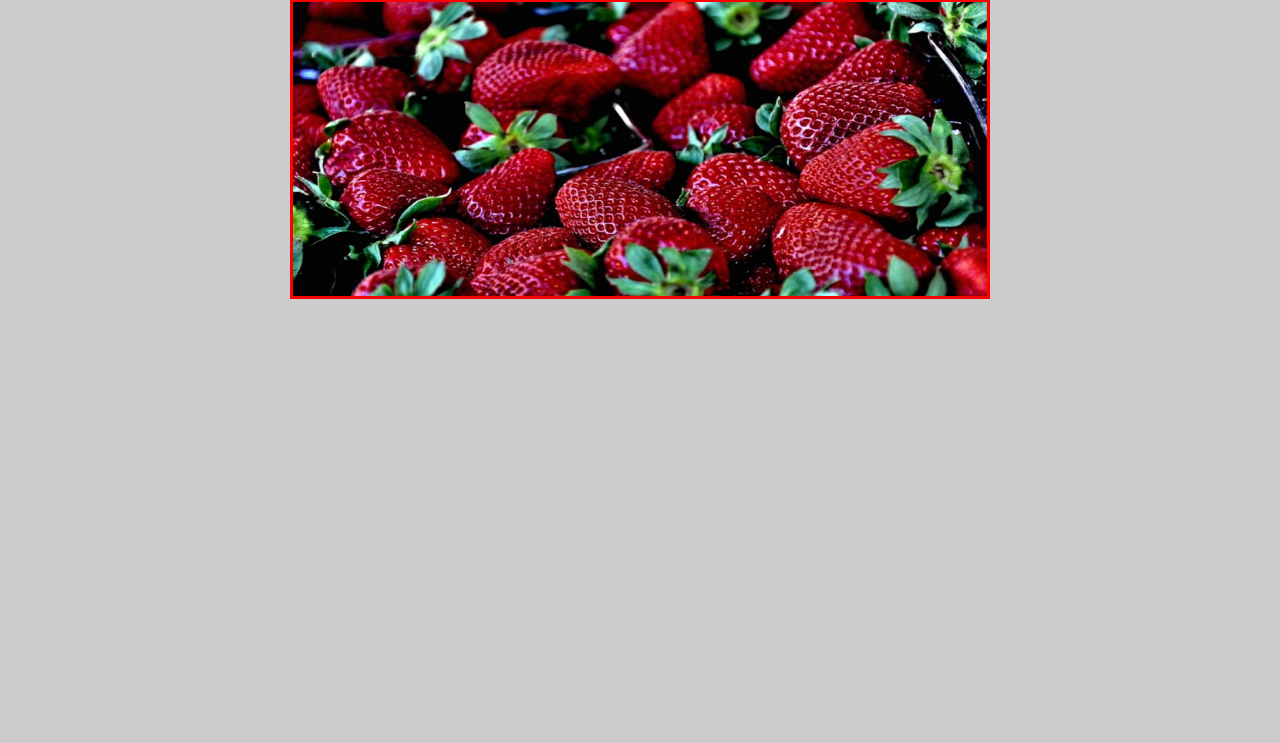
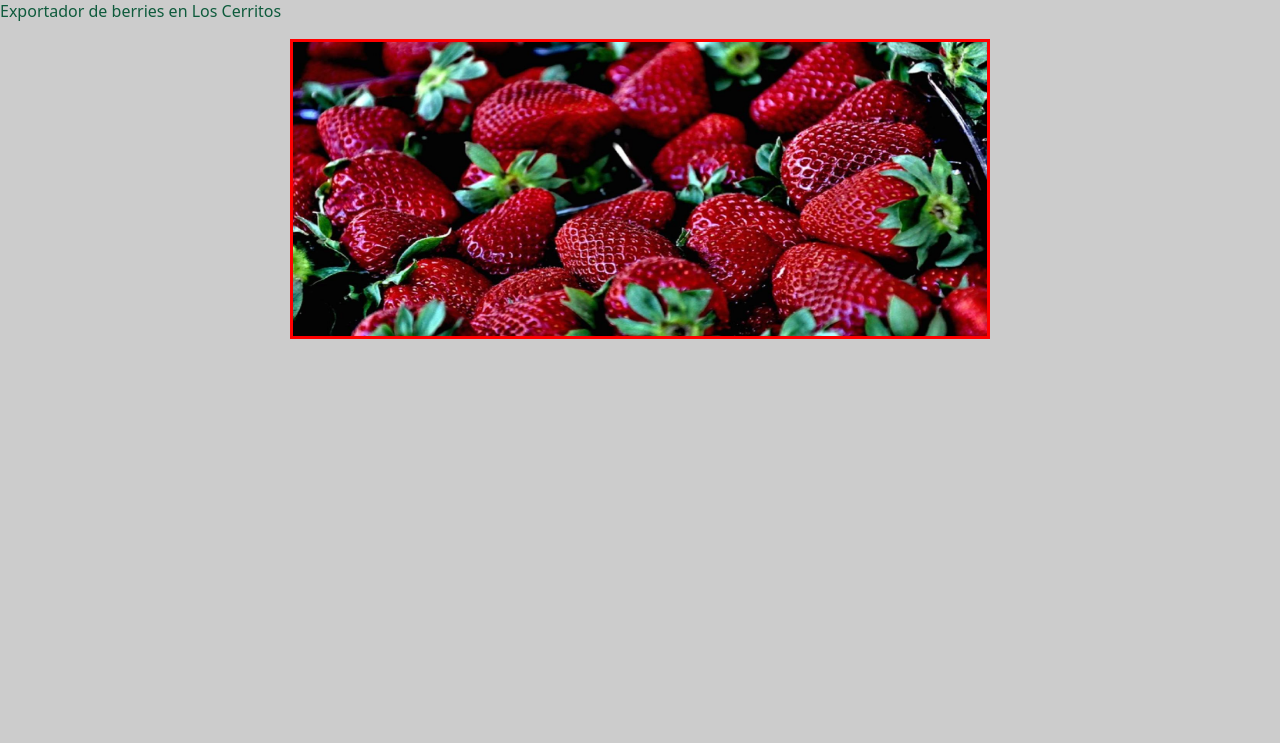
Before and after one commit to orlandotel226/bannerHTML, a plain HTML site: page index.html in a window 1280 px wide. Shown: the part 57-800 px from the top of the page. Drawn offline with nearby package versions, Linux system fonts and the light colour scheme.

Commit message:
Pagina principal modificado

```diff
--- a/index.html
+++ b/index.html
@@ -10,6 +10,7 @@
 </head>
 <body>
 	<h1>Pruebas con el banner intercambiable de imágenes</h1>
+	<p>Exportador de berries en Los Cerritos</p>
 	<div id="banner">
 
 	</div>
```
